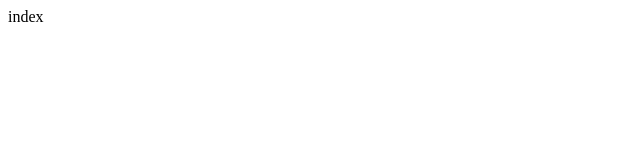
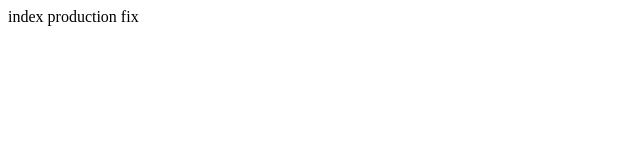
Before and after one commit to prakaashr/com.bread1.demo, a plain HTML site: page WebContent/index.html in a window 1280 px wide. Shown: the whole page, without its empty margins (0-640 px from the left). Drawn offline with Linux system fonts and the light colour scheme.

Commit message:
prod fix

```diff
--- a/WebContent/index.html
+++ b/WebContent/index.html
@@ -6,5 +6,7 @@
 </head>
 <body>
 index
+
+production fix
 </body>
 </html>
```
